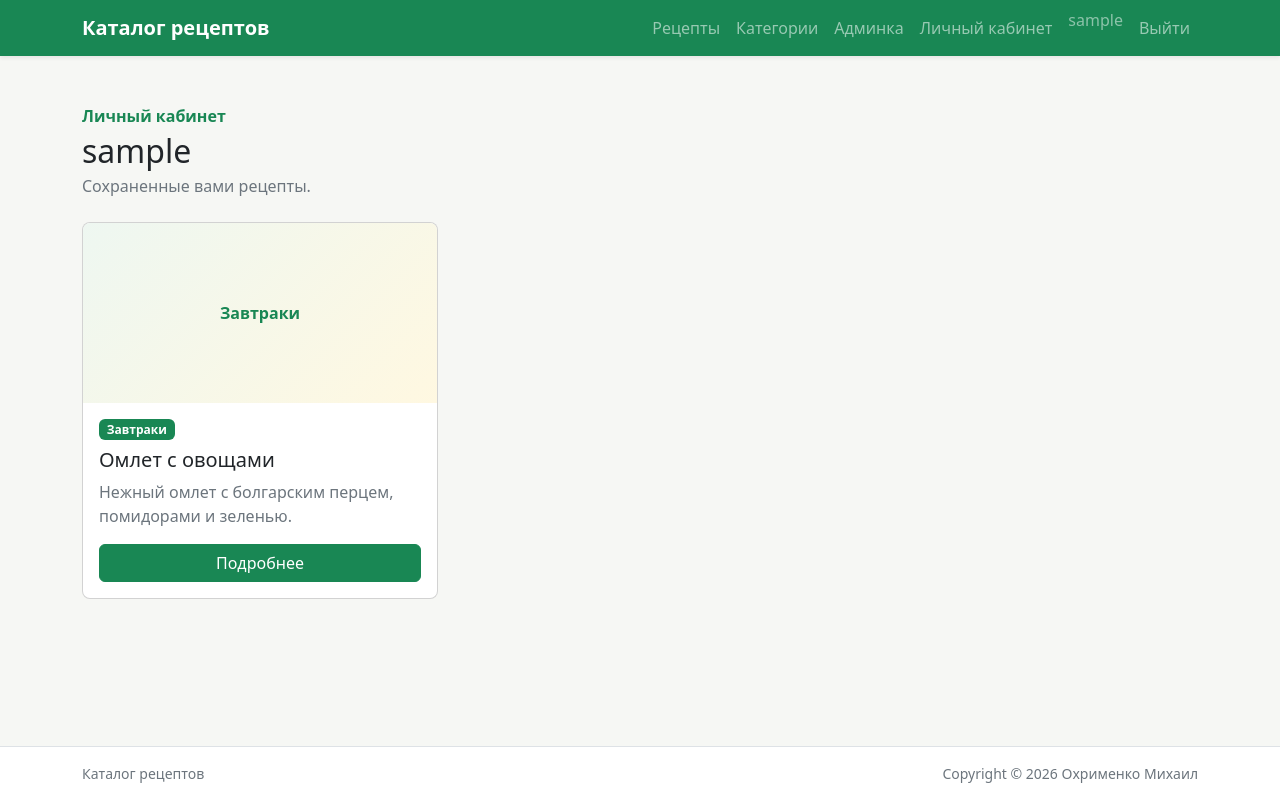
After one commit to robbinzon05/recipe-catalog, a Django app: page /profile/ in a window 1280 px wide. The commit adds this page. Run offline with Django 5.2, Linux system fonts and the light colour scheme; a user stored in the database is signed in; data comes from the database, SQL or seed files in the repository; tables that the repository leaves empty hold one stand-in row (values such as "Sample post").

Commit message:
Add saved recipes and user profile

```diff
--- a/recipes/models.py
+++ b/recipes/models.py
@@ -33,6 +33,11 @@ class Recipe(models.Model):
         related_name='recipes',
     )
     image = models.ImageField(upload_to='recipes/', blank=True, null=True)
+    saved_by = models.ManyToManyField(
+        settings.AUTH_USER_MODEL,
+        related_name='saved_recipes',
+        blank=True,
+    )
     created_at = models.DateTimeField(auto_now_add=True)
     updated_at = models.DateTimeField(auto_now=True)
 
--- a/recipes/urls.py
+++ b/recipes/urls.py
@@ -5,9 +5,11 @@ from . import views
 urlpatterns = [
     path('', views.home, name='home'),
     path('accounts/register/', views.register, name='register'),
+    path('profile/', views.profile, name='profile'),
     path('recipes/', views.recipe_list, name='recipe_list'),
     path('categories/<slug:slug>/', views.recipe_category, name='recipe_category'),
     path('comments/<int:pk>/edit/', views.comment_edit, name='comment_edit'),
     path('comments/<int:pk>/delete/', views.comment_delete, name='comment_delete'),
     path('recipes/<slug:slug>/', views.recipe_detail, name='recipe_detail'),
+    path('recipes/<slug:slug>/save/', views.toggle_saved_recipe, name='toggle_saved_recipe'),
 ]
--- a/recipes/views.py
+++ b/recipes/views.py
@@ -55,6 +55,12 @@ def register(request):
         form = RegisterForm()
 
     return render(request, 'registration/register.html', {'form': form})
+
+
+@login_required
+def profile(request):
+    saved_recipes = request.user.saved_recipes.select_related('category').order_by('-created_at')
+    return render(request, 'recipes/profile.html', {'saved_recipes': saved_recipes})
 
 
 def recipe_list(request):
@@ -126,6 +132,21 @@ def recipe_detail(request, slug):
 
 
 @login_required
+def toggle_saved_recipe(request, slug):
+    if request.method != 'POST':
+        return redirect('recipe_detail', slug=slug)
+
+    recipe = get_object_or_404(Recipe, slug=slug)
+    if recipe.saved_by.filter(pk=request.user.pk).exists():
+        recipe.saved_by.remove(request.user)
+        messages.success(request, 'Рецепт удален из сохраненных.')
+    else:
+        recipe.saved_by.add(request.user)
+        messages.success(request, 'Рецепт сохранен в личном кабинете.')
+    return redirect(recipe.get_absolute_url())
+
+
+@login_required
 def comment_edit(request, pk):
     comment = get_object_or_404(Comment.objects.select_related('recipe', 'author'), pk=pk)
     if not user_can_change_comment(request.user, comment):
--- a/templates/base.html
+++ b/templates/base.html
@@ -23,6 +23,7 @@
                         {% if user.is_staff %}
                             <li class="nav-item"><a class="nav-link" href="{% url 'admin:index' %}">Админка</a></li>
                         {% endif %}
+                        <li class="nav-item"><a class="nav-link" href="{% url 'profile' %}">Личный кабинет</a></li>
                         <li class="nav-item"><span class="navbar-text text-white-50 px-2">{{ user.username }}</span></li>
                         <li class="nav-item">
                             <form class="d-inline" action="{% url 'logout' %}" method="post">
--- /dev/null
+++ b/templates/recipes/profile.html
@@ -0,0 +1,37 @@
+{% extends 'base.html' %}
+
+{% block title %}Личный кабинет - Каталог рецептов{% endblock %}
+
+{% block content %}
+<div class="mb-4">
+    <p class="text-success fw-semibold mb-1">Личный кабинет</p>
+    <h1 class="h2 mb-1">{{ user.username }}</h1>
+    <p class="text-secondary mb-0">Сохраненные вами рецепты.</p>
+</div>
+
+<div class="row g-4">
+    {% for recipe in saved_recipes %}
+        <div class="col-md-6 col-xl-4">
+            <article class="card h-100 recipe-card">
+                {% if recipe.image %}
+                    <img src="{{ recipe.image.url }}" class="card-img-top recipe-card-image" alt="{{ recipe.title }}">
+                {% else %}
+                    <div class="recipe-card-placeholder d-flex align-items-center justify-content-center">
+                        <span>{{ recipe.category.name }}</span>
+                    </div>
+                {% endif %}
+                <div class="card-body d-flex flex-column">
+                    <span class="badge text-bg-success align-self-start mb-2">{{ recipe.category.name }}</span>
+                    <h2 class="h5 card-title">{{ recipe.title }}</h2>
+                    <p class="card-text text-secondary">{{ recipe.description|truncatechars:130 }}</p>
+                    <a class="btn btn-success mt-auto" href="{{ recipe.get_absolute_url }}">Подробнее</a>
+                </div>
+            </article>
+        </div>
+    {% empty %}
+        <div class="col">
+            <div class="alert alert-light border">Вы пока не сохранили ни одного рецепта. <a href="{% url 'recipe_list' %}">Перейти к каталогу</a></div>
+        </div>
+    {% endfor %}
+</div>
+{% endblock %}
```
Also changed, not shown: recipes/tests.py (+26 -0 lines), templates/recipes/recipe_detail.html (+14 -0 lines), recipes/migrations/0002_recipe_saved_by.py (added).
